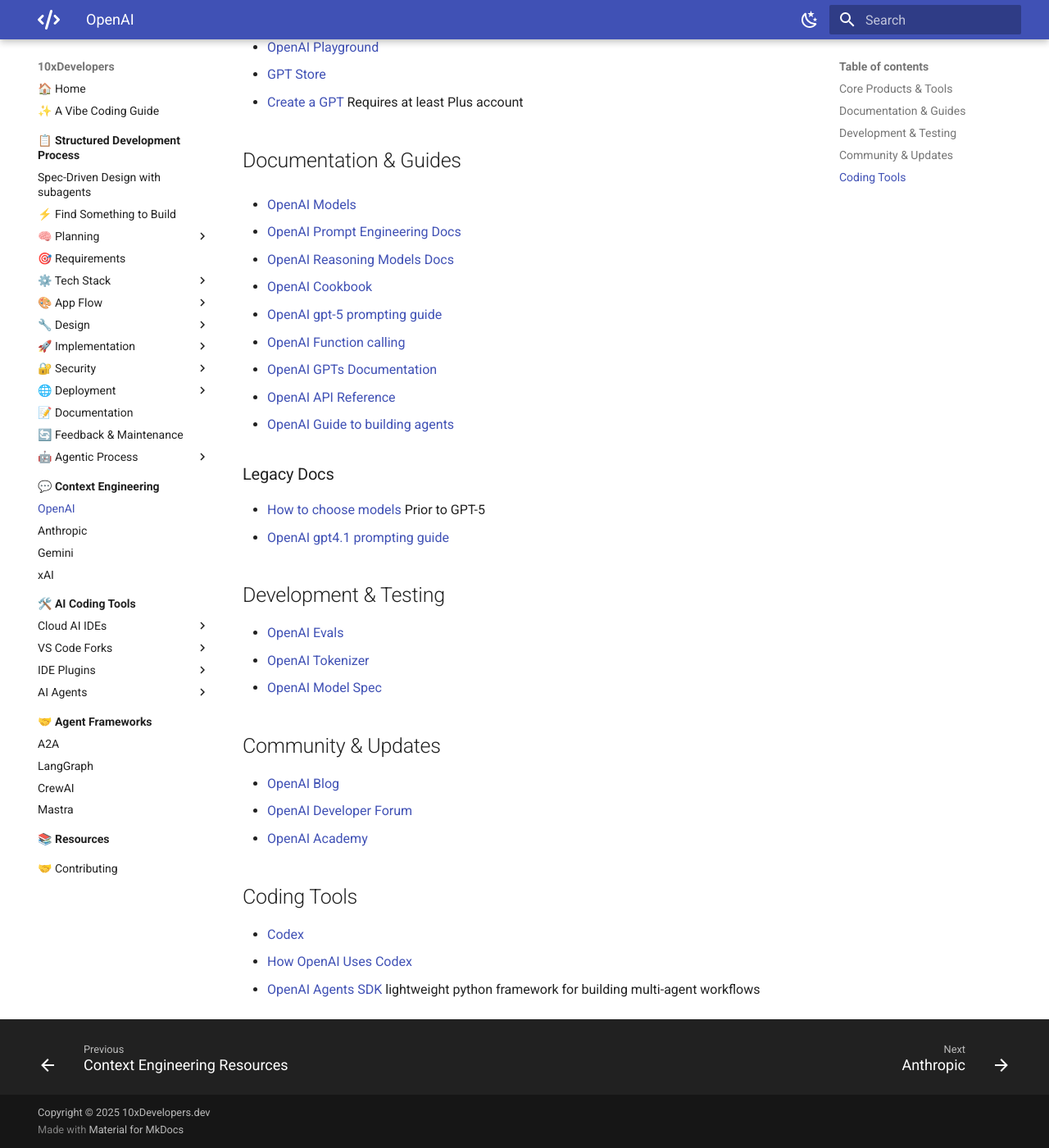
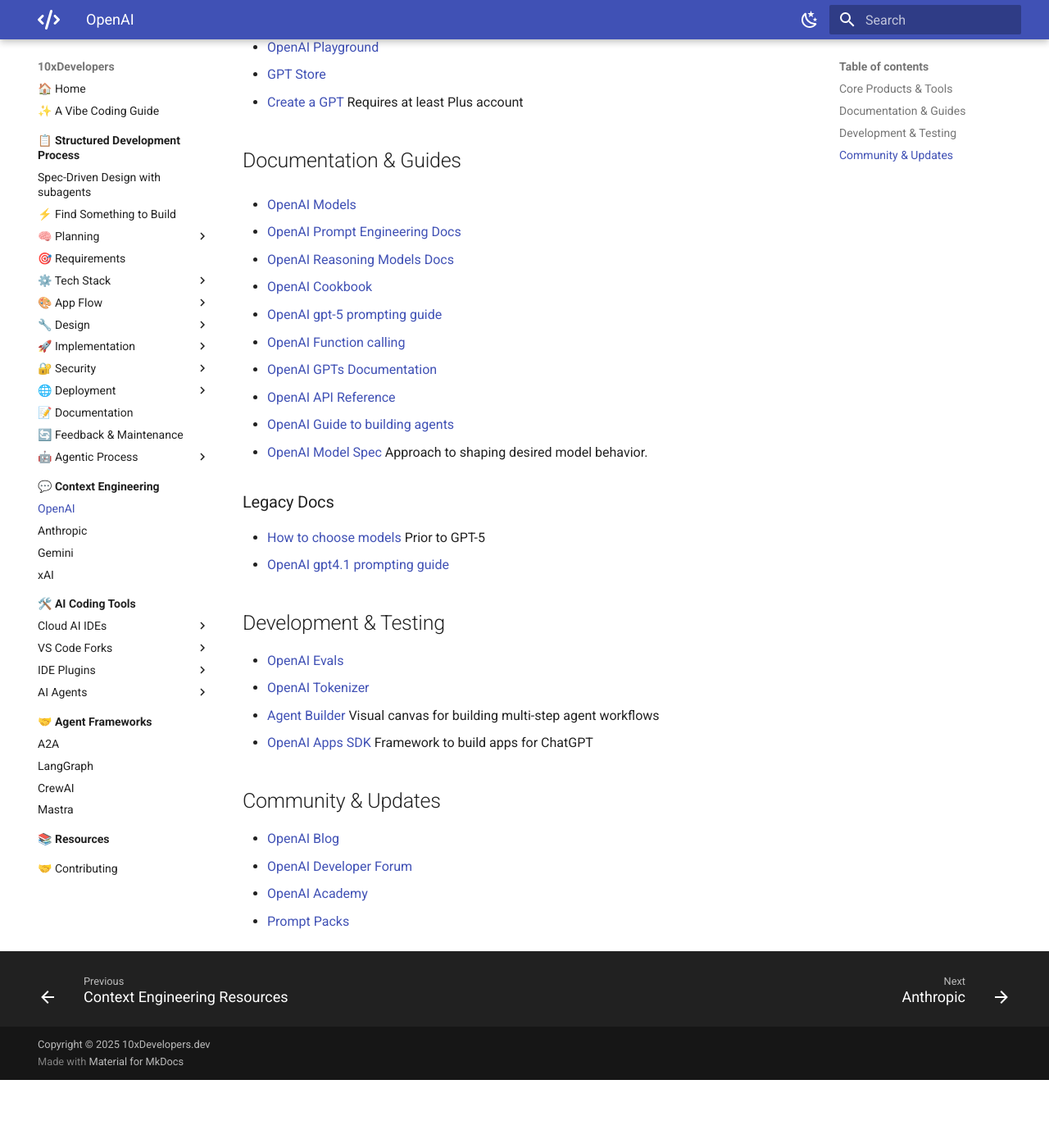
Before and after one commit to shlomoc/10xdev, an MkDocs documentation site: the page built from docs/prompt-engineering/openai.md, in a window 1280 px wide and 1400 px high, scrolled down 253 px. Shown: the whole window at 82% size. Built offline with MkDocs 1.6.1 and Material for MkDocs 9.7.7, drawn with Linux system fonts in a browser that asks for light colours; after the commit the page ends 1570 px from its top, so only the background shows below that.

Commit message:
docs: add OpenAI agent tools and Codex documentation pages

```diff
--- a/docs/prompt-engineering/openai.md
+++ b/docs/prompt-engineering/openai.md
@@ -18,6 +18,7 @@
 - [OpenAI GPTs Documentation](https://platform.openai.com/docs/introduction/gpts)
 - [OpenAI API Reference](https://platform.openai.com/docs/api-reference/introduction)
 - [OpenAI Guide to building agents](https://cdn.openai.com/business-guides-and-resources/a-practical-guide-to-building-agents.pdf)
+- [OpenAI Model Spec](https://model-spec.openai.com/2025-04-11.html) Approach to shaping desired model behavior.
 
 ### Legacy Docs
 - [How to choose models](https://help.openai.com/en/articles/11165333-chatgpt-enterprise-models-limits) Prior to GPT-5
@@ -26,14 +27,12 @@
 ## Development & Testing
 - [OpenAI Evals](https://platform.openai.com/docs/guides/evals)
 - [OpenAI Tokenizer](https://platform.openai.com/tokenizer)
-- [OpenAI Model Spec](https://model-spec.openai.com/2025-04-11.html)
+
+- [Agent Builder](https://platform.openai.com/agent-builder) Visual canvas for building multi-step agent workflows
+- [OpenAI Apps SDK](https://developers.openai.com/apps-sdk) Framework to build apps for ChatGPT
 
 ## Community & Updates
 - [OpenAI Blog](https://openai.com/blog)
 - [OpenAI Developer Forum](https://community.openai.com/)
 - [OpenAI Academy](https://academy.openai.com/public/content)
-
-## Coding Tools
-- [Codex](https://openai.com/codex/)
-- [How OpenAI Uses Codex](https://cdn.openai.com/pdf/6a2631dc-783e-479b-b1a4-af0cfbd38630/how-openai-uses-codex.pdf)
-- [OpenAI Agents SDK](https://github.com/openai/openai-agents-python) lightweight python framework for building multi-agent workflows
+- [Prompt Packs](https://academy.openai.com/public/tags/prompt-packs-6849a0f98c613939acef841c)
--- a/mkdocs.yml
+++ b/mkdocs.yml
@@ -147,6 +147,7 @@ nav:
       - Github Copilot: ai-coding-tools/ide-plugins/github.md
     - AI Agents:
       - Claude Code: ai-coding-tools/ai-agents/claude-code.md
+      - Codex: ai-coding-tools/ai-agents/codex.md
       - Warp: ai-coding-tools/ai-agents/warp.md
   - 🤝 Agent Frameworks:
     - Overview: agent-frameworks/index.md
```
Also changed, not shown: docs/agent-frameworks/index.md (+3 -0 lines), docs/ai-coding-tools/ai-agents/claude-code.md (+1 -0 lines), docs/ai-coding-tools/ai-agents/codex.md (added, +5 -0 lines), docs/prompt-engineering/gemini.md (+1 -0 lines), docs/resources/index.md (+4 -2 lines).
